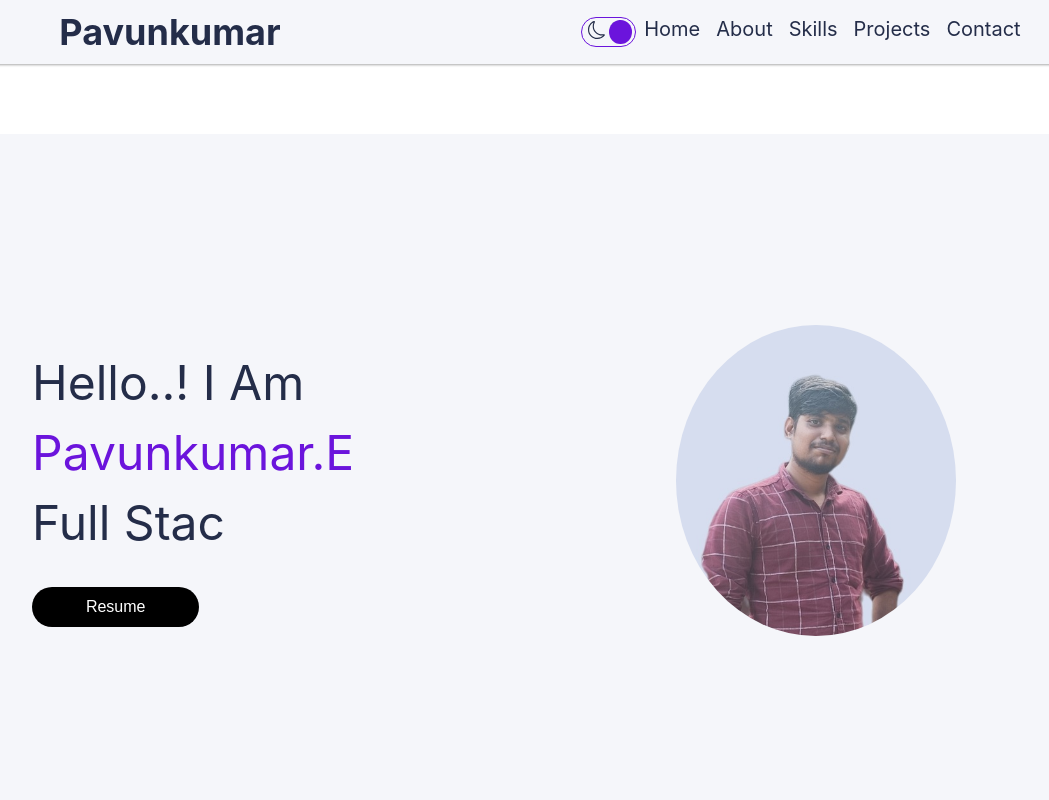
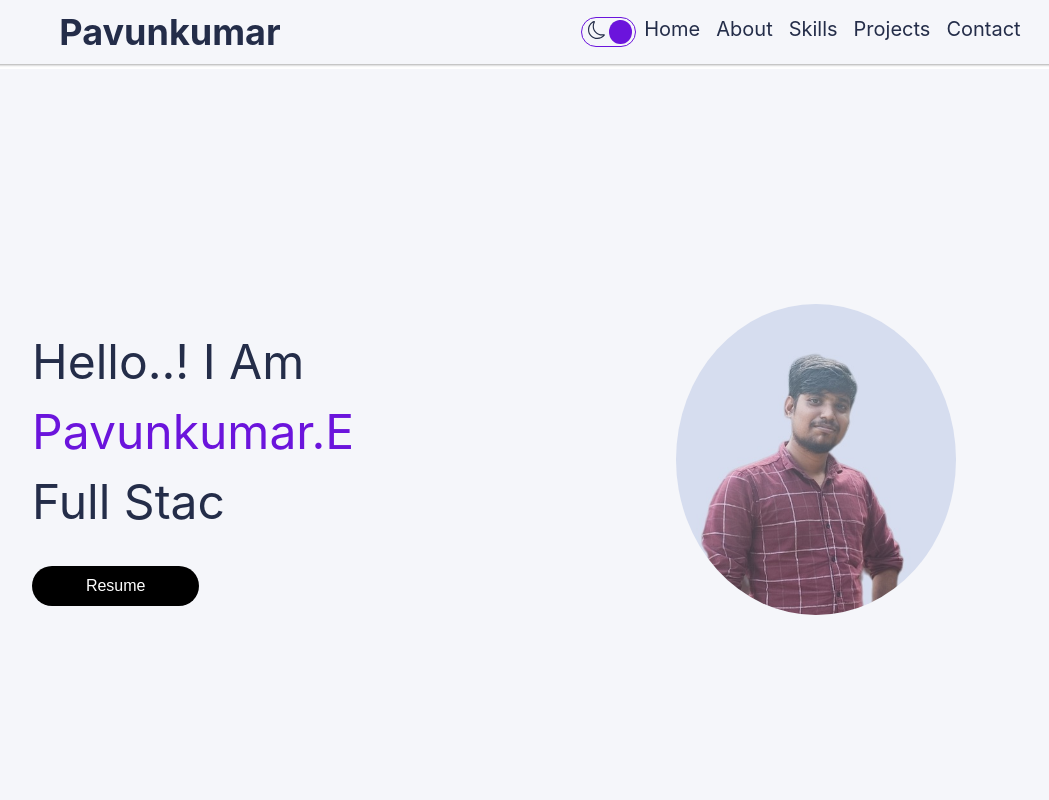
Before and after one commit to Pavun786/portfolio_2, a React (Create React App) app: page / in a window 1280 px wide. Shown: the top 800 px of the page, without its empty margins (96-1145 px from the left). Built offline with nearby package versions, Linux system fonts and the light colour scheme; a web font is replaced by a local one.

Commit message:
css changes

```diff
--- a/src/App.css
+++ b/src/App.css
@@ -11,7 +11,8 @@
 
 .sections{
   position: relative;
-  top:70px;
+  /* margin-top: 0px; */
+  top:5px;
   width: 100%;
   height: calc(100vh - 70px);
   height:90vh;
@@ -25,7 +26,7 @@
   background: #f1f1f1;
 }
 ::-webkit-scrollbar-thumb {
-  background: crimson;
+  background: rgb(107, 20, 220);
   border-radius:10px;
 }
 
--- a/src/homepage/Homepage.css
+++ b/src/homepage/Homepage.css
@@ -1,12 +1,12 @@
 .homepage{
     width:100%;
-    height:89vh;
+    height:100vh;
     display:flex;
     justify-content:center;
     align-items:center;
     background-color: #f5f6fa;
     color:#242d49;
-
+    margin-bottom: 0px;
 }
 .homepage-content{
     width:100vw;
--- a/src/timeline/Timeline.css
+++ b/src/timeline/Timeline.css
@@ -1,5 +1,6 @@
 .mainsection {
     width: 100%;
+    /* margin-top: 0px; */
   }
 
   .mainsection > :nth-child(1) {
@@ -27,7 +28,7 @@
 .section h2{
     height:80px;
     font-size: 3rem;
-    margin-top: 120px;
+    /* margin-top: 120px; */
     margin-bottom: 20px;
     width: 100%;
     text-align: center;
--- a/src/timeline/Timeline.jsx
+++ b/src/timeline/Timeline.jsx
@@ -31,7 +31,7 @@ export const Timeline = () => {
 
   return (
 
-    <div className="section mainsection" style={{ background: darkMode ? 'rgb(23, 23, 23)' : '' }}>
+    <div className="section mainsection" id="timeline" style={{ background: darkMode ? 'rgb(23, 23, 23)' : '' }}>
       <h2 className="section__title" data-aos="fade-right" >
         <h2 style={{ color: darkMode ? 'white' : '' }}>About <span>Me</span></h2>
       </h2>
```
Also changed, not shown: src/header/Header.css (+0 -173 lines).
